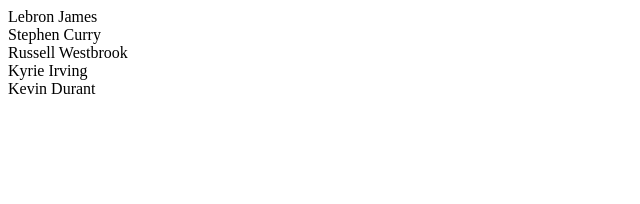
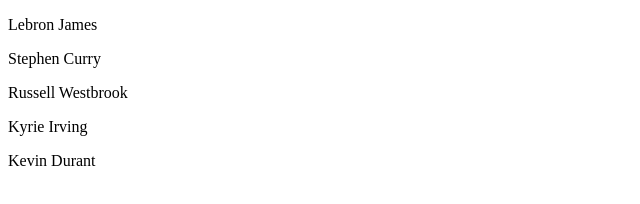
Before and after one commit to millerac333/building-DOM-components, a plain HTML site: page index.html in a window 1280 px wide. Shown: the whole page, without its empty margins (0-640 px from the left). Drawn offline with Linux system fonts and the light colour scheme.

Commit message:
uncommented code and renamed variables and added correct methods to remove errors in main.js

```diff
--- a/index.html
+++ b/index.html
@@ -1,15 +1,17 @@
-
 <!DOCTYPE html>
 <html lang="en">
+
 <head>
     <meta charset="UTF-8">
-        <meta =name="viewport" content="width=device-with, initial-scale1.0">
+    <meta=name="viewport" content="width=device-with, initial-scale1.0">
     <meta http-equiv="X-UA-Compatible" content="ie=edge">
     <title>Hello</title>
 </head>
+
 <body>
-        <article id = messages>
+    <article id="messages">
     </article>
     <script src="main.js"></script>
 </body>
+
 </html>
--- a/main.js
+++ b/main.js
@@ -3,73 +3,66 @@
 // Create five (5) section elements, each with a class of message, and with textContent of your choosing.
 // Using appendChild(), attach each message as a child to the messages element.
 
-
-
 //PRACTICE EXCERCISE ONE
 
-// document.querySelector("#messages")
-// const messages = document.createElement('div')
+document.querySelector("#messages");
+const messages = document.createElement("div");
 
-// const box1 = document.createElement('section')
-// box1.className = "message"
-// box1.textContent = "Lebron James"
+const chatMessage1 = document.createElement("section");
+chatMessage1.className = "message";
+chatMessage1.textContent = "Lebron James";
 
-// messages.appendChild(box1)
+messages.appendChild(chatMessage1);
 
-// const box2 = document.createElement('section')
-// box2.className = "message"
-// box2.textContent = "Stephen Curry"
+const chatMessage2 = document.createElement("section");
+chatMessage2.className = "message";
+chatMessage2.textContent = "Stephen Curry";
 
-// messages.appendChild(box2)
+messages.appendChild(chatMessage2);
 
-// const box3 = document.createElement('section')
-// box3.className = "message"
-// box3.textContent = "Russell Westbrook"
+const chatMessage3 = document.createElement("section");
+chatMessage3.className = "message";
+chatMessage3.textContent = "Russell Westbrook";
 
-// messages.appendChild(box3)
+messages.appendChild(chatMessage3);
 
-// const box4 = document.createElement('section')
-// box4.className = "message"
-// box4.textContent = "Kyrie Irving"
+const chatMessage4 = document.createElement("section");
+chatMessage4.className = "message";
+chatMessage4.textContent = "Kyrie Irving";
 
-// messages.appendChild(box4)
+messages.appendChild(chatMessage4);
 
-// const box5 = document.createElement('section')
-// box5.className = "message"
-// box5.textContent = "Kevin Durant"
+const chatMessage5 = document.createElement("section");
+chatMessage5.className = "message";
+chatMessage5.textContent = "Kevin Durant";
 
-// messages.appendChild(box5)
+messages.appendChild(chatMessage5);
 
-// console.log(messages)
+// PRACTICE EXCERCISE TWO -REFACTOR EXERCISE ONE
 
+const fragmentbox = document.createDocumentFragment();
 
-// PRACTICE EXCERCISE TWO
+const textMessage1 = document.createElement("p");
+textMessage1.textContent = "Lebron James";
+fragmentbox.appendChild(textMessage1);
+document.querySelector("#messages").appendChild(fragmentbox);
 
+const textMessage2 = document.createElement("p");
+textMessage2.textContent = "Stephen Curry";
+fragmentbox.appendChild(textMessage2);
+document.querySelector("#messages > p:nth-child(1)").appendChild(fragmentbox);
 
+const textMessage3 = document.createElement("p");
+textMessage3.textContent = "Russell Westbrook";
+fragmentbox.appendChild(textMessage3);
+document.querySelector("#messages > p:nth-child(1)").appendChild(fragmentbox);
 
-const fragmentbox = document.createDocumentFragment()
+const textMessage4 = document.createElement("p");
+textMessage4.textContent = "Kyrie Irving";
+fragmentbox.appendChild(textMessage4);
+document.querySelector("#messages > p:nth-child(1)").appendChild(fragmentbox);
 
-const box1 = document.createElement('div')
-box1.textContent = "Lebron James"
-fragmentbox.appendChild(box1)
-
-
-const box2 = document.createElement('div')
-box2.textContent = "Stephen Curry"
-fragmentbox.appendChild(box2)
-
-const box3 = document.createElement('div')
-box3.textContent = "Russell Westbrook"
-fragmentbox.appendChild(box3)
-
-const box4 = document.createElement('div')
-box4.textContent = "Kyrie Irving"
-fragmentbox.appendChild(box4)
-
-const box5 = document.createElement('div')
-box5.textContent = "Kevin Durant"
-fragmentbox.appendChild(box5)
-
-document.querySelector("#messages").appendChild(fragmentbox)
-
-console.log(messages)
+const textMessage5 = document.createElement("p");
+textMessage5.textContent = "Kevin Durant";
+fragmentbox.appendChild(textMessage5);
+document.querySelector("#messages > p:nth-child(1)").appendChild(fragmentbox);
```
Lines whose indentation alone changed are shown as unchanged.
